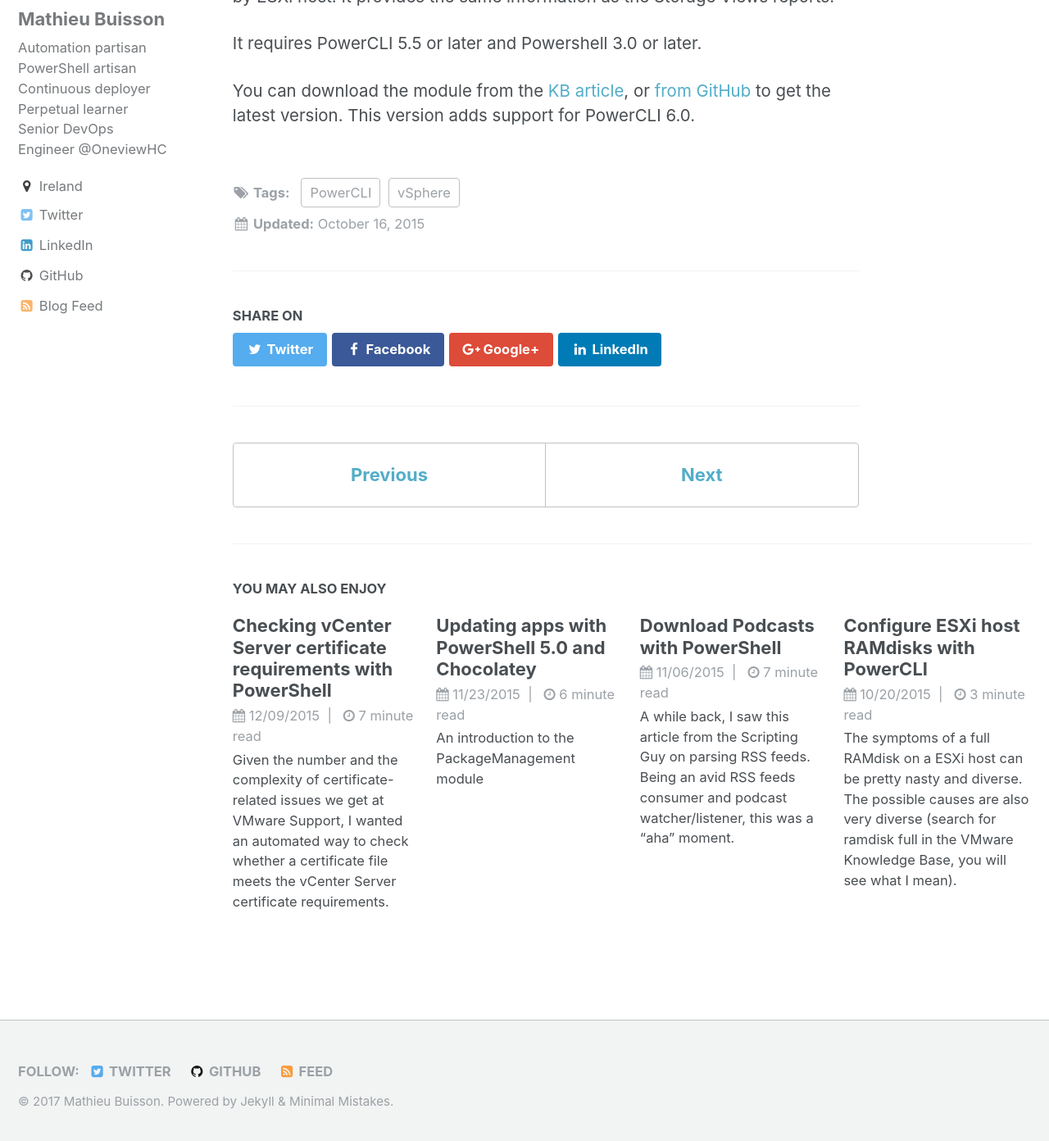
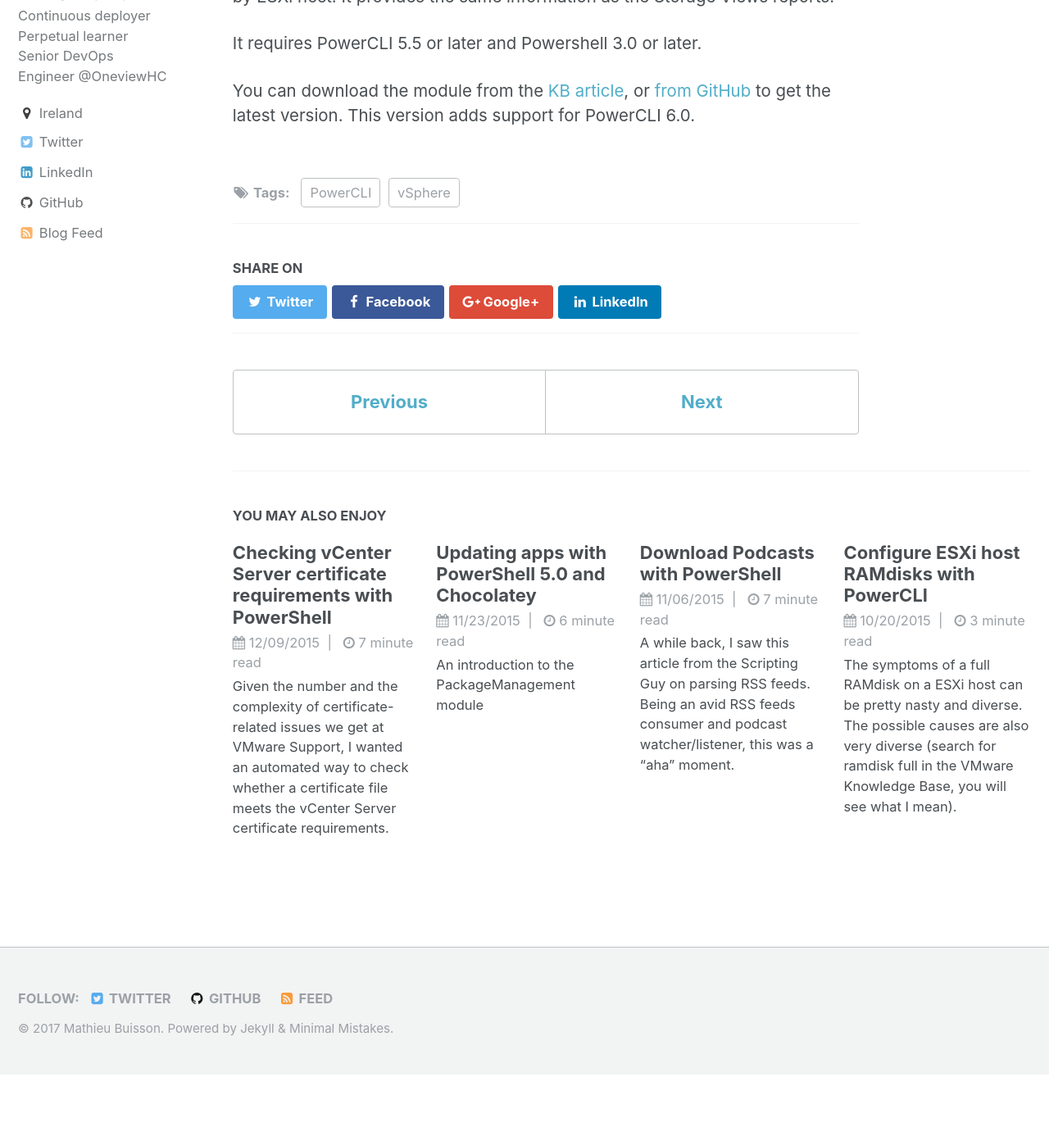
Before and after one commit to MathieuBuisson/MathieuBuisson.github.io, a Jekyll site: the page built from _posts/2015/2015-10-16-powercli-storage-reports.md, in a window 1280 px wide and 1400 px high, scrolled down 1064 px. Shown: the top 1392 px of the window at 82% size. Built offline with Jekyll 4.4.1, drawn with Linux system fonts in a browser that asks for light colours; after the commit the page ends 2375 px from its top, so only the background shows below that.

Commit message:
Remove date_label from the bottom of posts

```diff
--- a/_layouts/single.html
+++ b/_layouts/single.html
@@ -46,15 +46,8 @@ layout: default
           <h4 class="page__meta-title">{{ site.data.ui-text[site.locale].meta_label }}</h4>
         {% endif %}
         {% include page__taxonomy.html %}
-        {% if page.last_modified_at %}
-          <p class="page__date"><strong><i class="fa fa-fw fa-calendar" aria-hidden="true"></i> {{ site.data.ui-text[site.locale].date_label | default: "Updated:" }}</strong> <time datetime="{{ page.last_modified_at | date: "%Y-%m-%d" }}">{{ page.last_modified_at | date: "%B %d, %Y" }}</time></p>
-        {% elsif page.date %}
-          <p class="page__date"><strong><i class="fa fa-fw fa-calendar" aria-hidden="true"></i> {{ site.data.ui-text[site.locale].date_label | default: "Updated:" }}</strong> <time datetime="{{ page.date | date_to_xmlschema }}">{{ page.date | date: "%B %d, %Y" }}</time></p>
-        {% endif %}
       </footer>
-
       {% if page.share %}{% include social-share.html %}{% endif %}
-
       {% include post_pagination.html %}
     </div>
 
--- a/_sass/minimal-mistakes/_navigation.scss
+++ b/_sass/minimal-mistakes/_navigation.scss
@@ -163,7 +163,7 @@
 .page__meta + .pagination,
 .page__share + .pagination,
 .page__comments + .pagination {
-  margin-top: 2em;
+  margin-top: 0.55em;
   padding-top: 2em;
   border-top: 1px solid $border-color;
 }
--- a/_sass/minimal-mistakes/_page.scss
+++ b/_sass/minimal-mistakes/_page.scss
@@ -214,7 +214,7 @@
    ========================================================================== */
 
 .page__share {
-  margin-top: 2em;
+  margin-top: 0.5em;
   padding-top: 1em;
   border-top: 1px solid $border-color;
 
```
